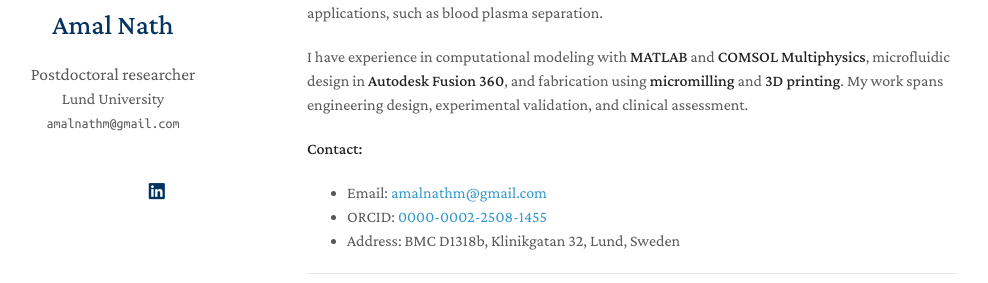
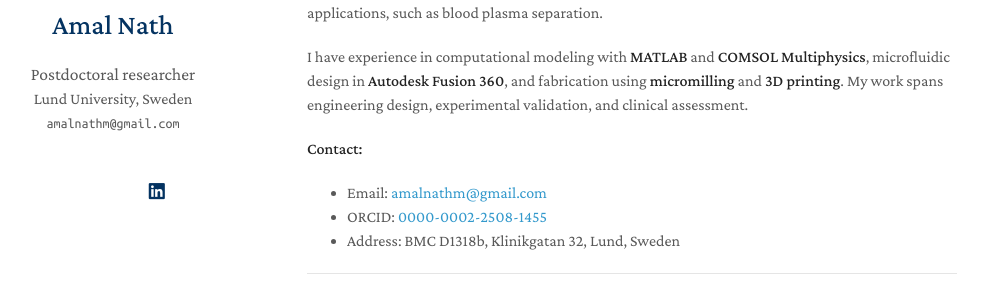
Before and after one commit to amal-nath-01/amal-nath-01-github.io, a Jekyll site: the page built from index.md, in a window 1280 px wide. Shown: the part 204-487 px from the top of the page, without its empty margins (163-1151 px from the left). Built offline with Jekyll 4.4.1, drawn with Linux system fonts in a browser that asks for light colours; a style sheet for code colours, icons or effects is not loaded; our own code applies the rules of GitHub Pages for plain Markdown files.

Commit message:
Modify affiliation to specify country
Updated affiliation to include country.

```diff
--- a/_config.yml
+++ b/_config.yml
@@ -1,7 +1,7 @@
 # Basic Information
 title: Amal Nath
 position: Postdoctoral researcher
-affiliation: Lund University
+affiliation: Lund University, Sweden
 email: amalnathm@gmail.com
 
 keywords: microfluidics, acoustofluidics, biomedical engineering, lab-on-a-chip
```
